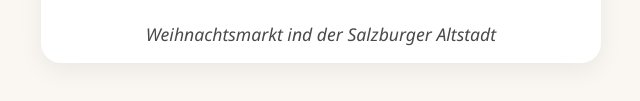
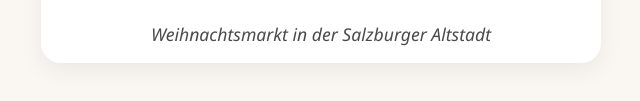
Before and after one commit to flotschi209/mama-Geburtstag, a plain HTML site: page unterseiten/ausfluege.html in a window 1280 px wide. Shown: the part 1105-1206 px from the top of the page, 319-959 px from the left. Drawn offline with Linux system fonts and the light colour scheme.

Commit message:
Fix HTML formatting in ausfluege.html

```diff
--- a/unterseiten/ausfluege.html
+++ b/unterseiten/ausfluege.html
@@ -25,7 +25,7 @@
         <div class="foto-karte">
             <!-- Tausche dies später gegen ein eigenes Bild -->
             <img src="../pictures/Weihnachtsmarkt.jpeg" alt="Weihnachtsmarkt">
-            <p>Weihnachtsmarkt ind der Salzburger Altstadt</p>
+            <p>Weihnachtsmarkt in der Salzburger Altstadt</p>
         </div>
 
         <!-- Du kannst beliebig viele <div class="foto-karte">...</div> hinzufügen! -->
```
